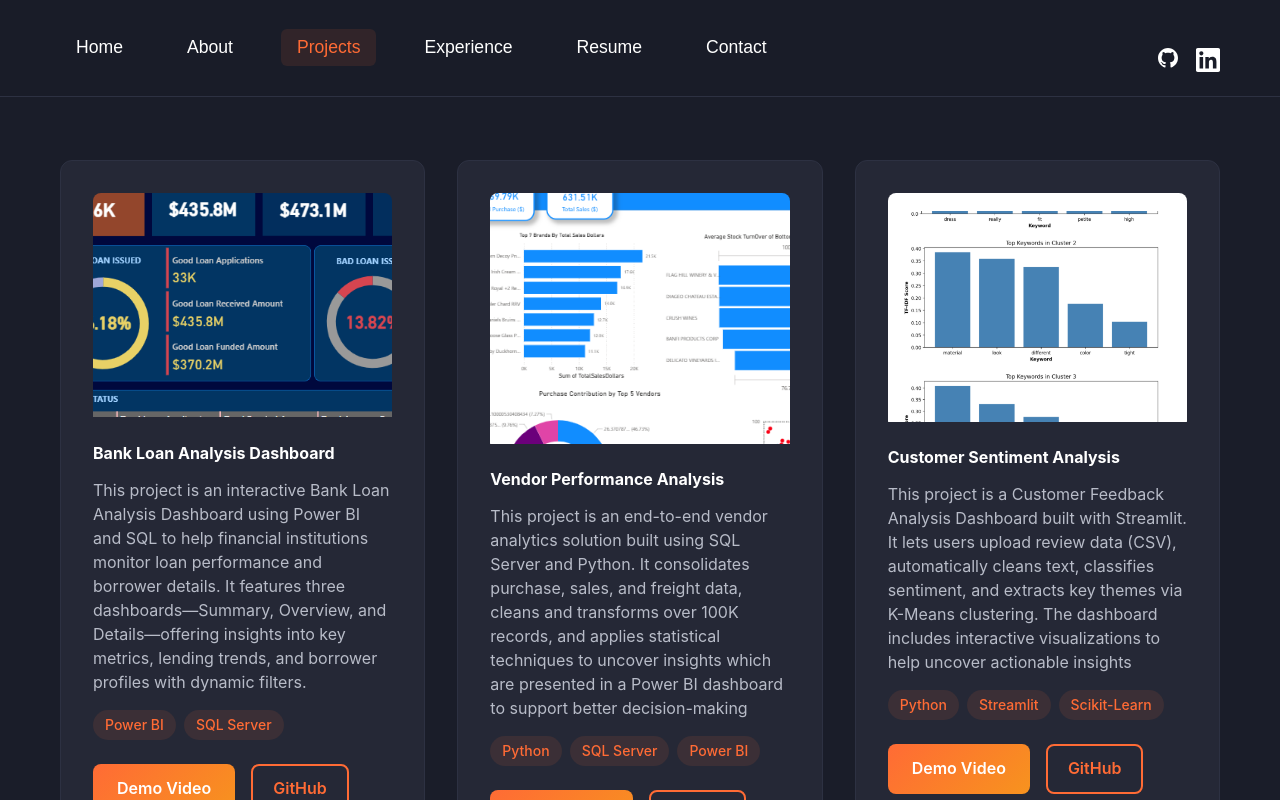
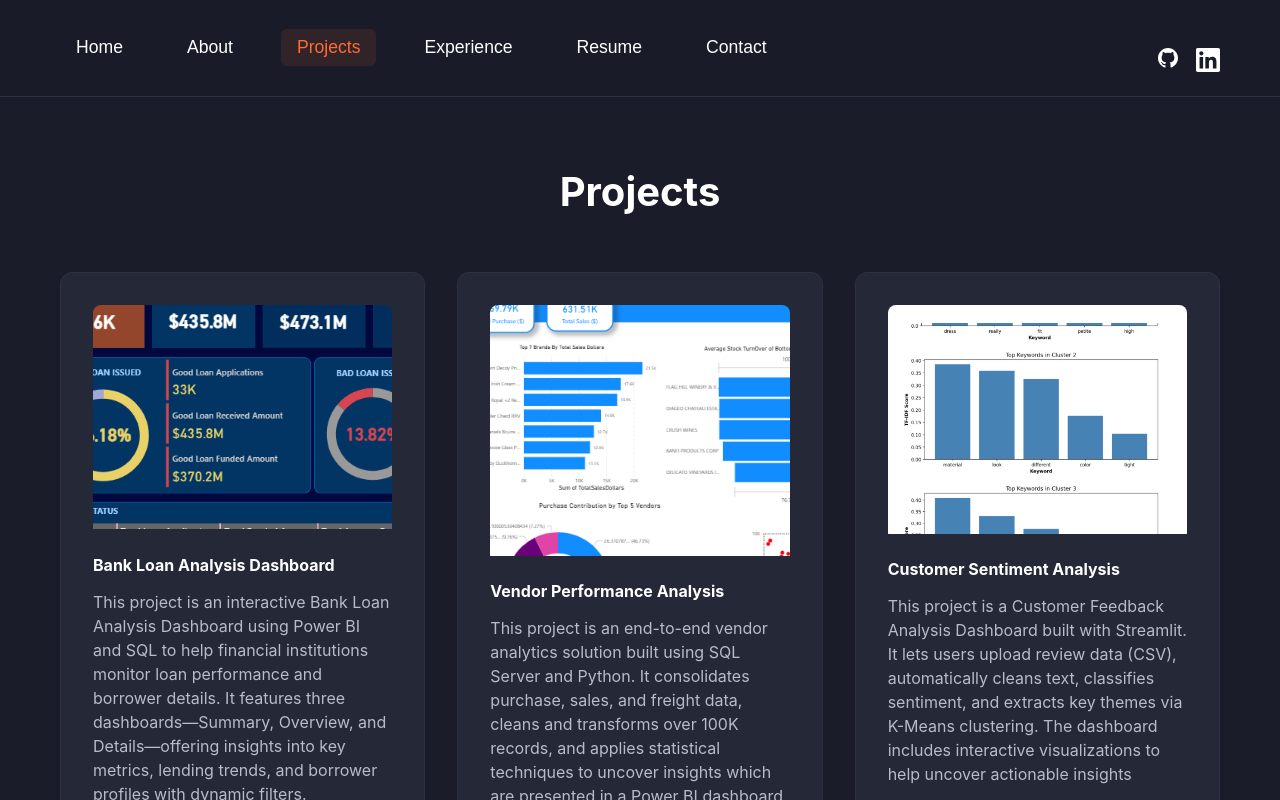
Before and after one commit to Salomiairy11/personal-portfolio, a React (Vite) app: page /#/projects in a window 1280 px wide. Shown: the top 800 px of the page. Built offline with nearby package versions, Linux system fonts and the light colour scheme.

Commit message:
final css chnages

```diff
--- a/src/components/Experience.jsx
+++ b/src/components/Experience.jsx
@@ -23,6 +23,7 @@ const Experience = () => {
   return (
     <section className="experience-section section">
       <div className="container">
+        <h2 className="section-title">Work Experience</h2>
         <div className="experience-grid">
           {experience.map((cert) => (
             <div key={cert.id} className="experience-card card">
--- a/src/components/Projects.jsx
+++ b/src/components/Projects.jsx
@@ -46,6 +46,7 @@ const Projects = () => {
   return (
     <section className="projects-section section">
       <div className="container">
+        <h2 className="section-title">Projects</h2>
         <div className="projects-grid">
           {projects.map((project) => (
             <div key={project.id} className="project-card card">
```
Also changed, not shown: 4 other files (tests, documents, lock files or other folders).
